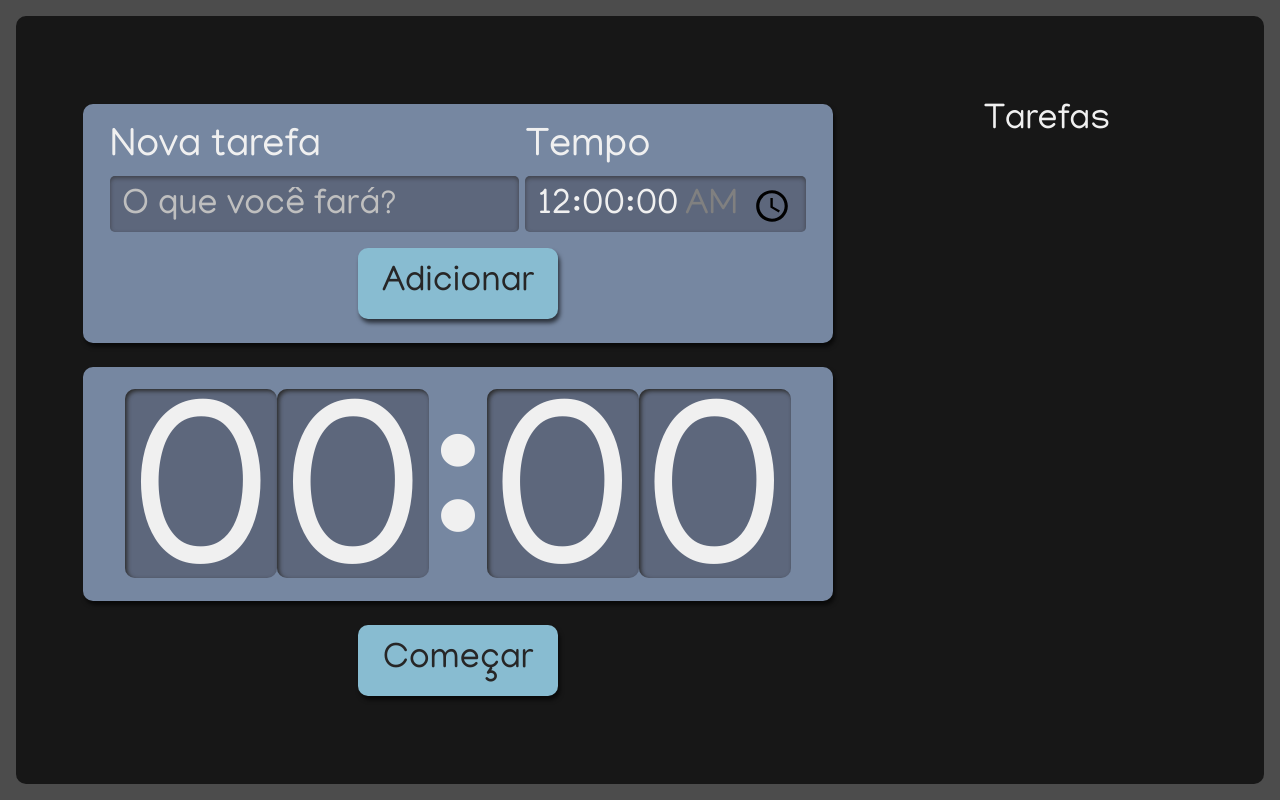
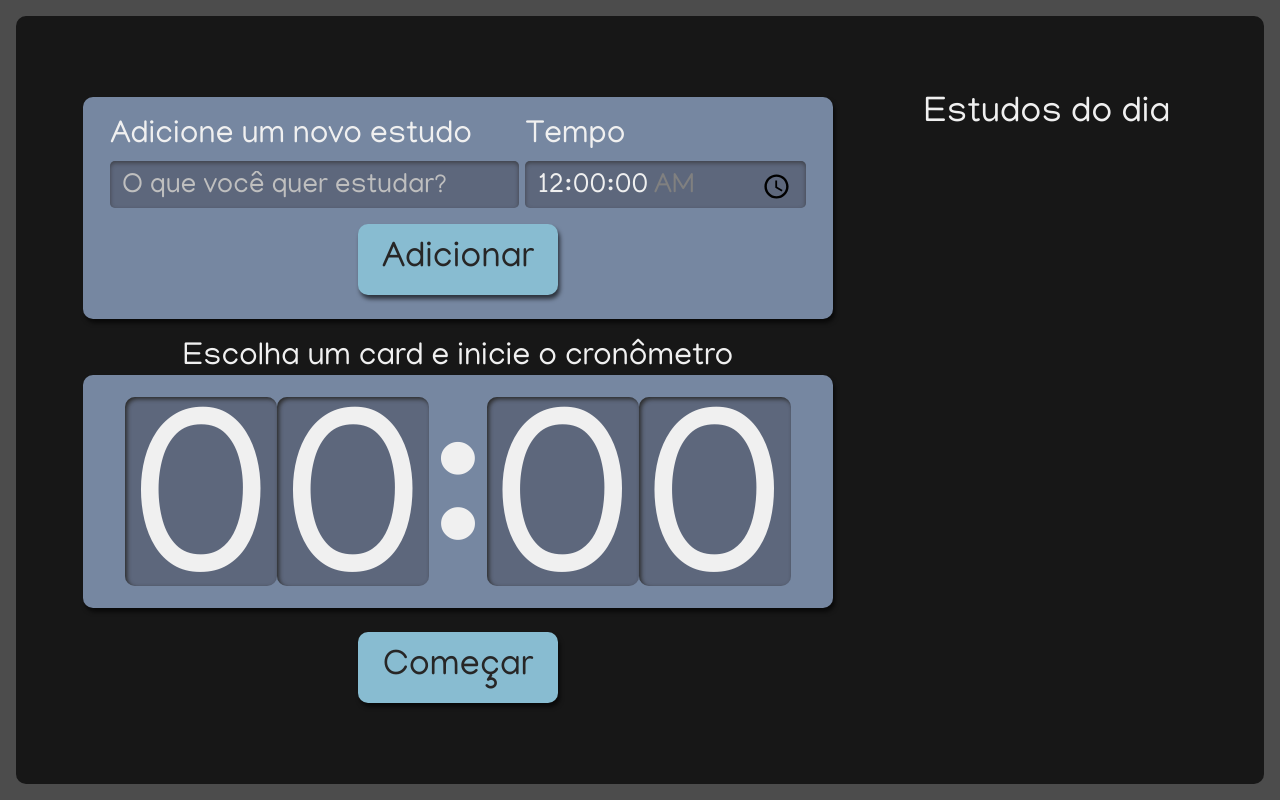
Before and after one commit to rafaballerini/ReactTypescriptCurso, a React (Create React App) app in the folder projeto/: page / in a window 1280 px wide. Built offline with nearby package versions, Linux system fonts and the light colour scheme.

Commit message:
ajuste nos labels

```diff
--- a/projeto/src/components/Cronometro/index.tsx
+++ b/projeto/src/components/Cronometro/index.tsx
@@ -35,6 +35,7 @@ export const Cronometro:React.FC<ICronometro> = props => {
 
   return (
     <div className={styles.cronometro}>
+      <p className={styles.titulo}>Escolha um card e inicie o cronômetro</p>
       <div className={styles.relogioWrapper}>
         <Relogio totalSegundos={tempoRestante}/>
       </div>
--- a/projeto/src/components/Cronometro/style.module.scss
+++ b/projeto/src/components/Cronometro/style.module.scss
@@ -16,6 +16,10 @@
     box-shadow: 2px 4px 4px #0000009F;
     font-size: 5rem;
     background-color: #7687A1;
+  }
+
+  .titulo {
+    font-size: 2rem;
   }
 
   button {
@@ -41,6 +45,10 @@
       font-size: 15rem;
     }
 
+    p {
+      font-size: 2rem;
+    }
+
     button {
       grid-column-start: span 2;
       justify-self: center;
--- a/projeto/src/components/Formulario/index.tsx
+++ b/projeto/src/components/Formulario/index.tsx
@@ -25,13 +25,13 @@ export const Form:React.FC<IFormulario> = props => {
   return (
     <form onSubmit={salvarTarefa} className={styles.novaTarefa}>
       <div className={styles.inputContainer}>
-        <label htmlFor="tarefa">Nova tarefa</label>
+        <label htmlFor="tarefa">Adicione um novo estudo</label>
         <input
           type="text"
           name="tarefa"
           id="tarefa"
           value={tarefa}
-          placeholder="O que você fará?"
+          placeholder="O que você quer estudar?"
           onChange={(evento) => { setTarefa(evento.target.value) }}
           required/>
       </div>
--- a/projeto/src/components/Formulario/style.module.scss
+++ b/projeto/src/components/Formulario/style.module.scss
@@ -66,11 +66,12 @@
       }
 
       label {
-        font-size: 2.5rem;
+        font-size: 2rem;
       }
 
       input {
         height: 100%;
+        font-size: 1.75rem;
       }
     }
 
--- a/projeto/src/components/Lista/index.tsx
+++ b/projeto/src/components/Lista/index.tsx
@@ -10,7 +10,7 @@ interface ILista {
 export const Lista:React.FC<ILista> = props => {
   return (
     <aside className={styles.listaTarefas}>
-      <h2>Tarefas</h2>
+      <h2>Estudos do dia</h2>
       <ul>
         {
           props.lista.map((item, index) => (
```
